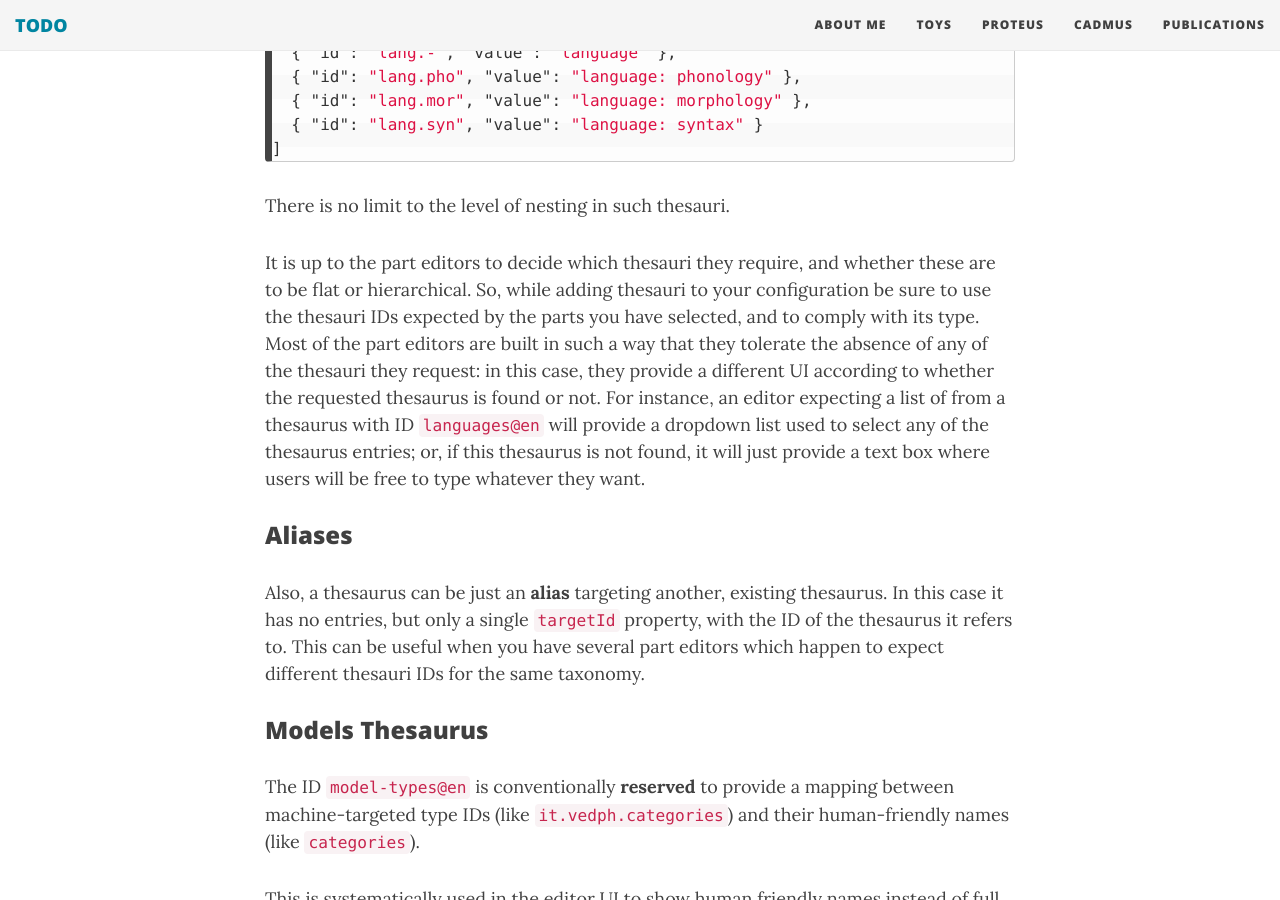
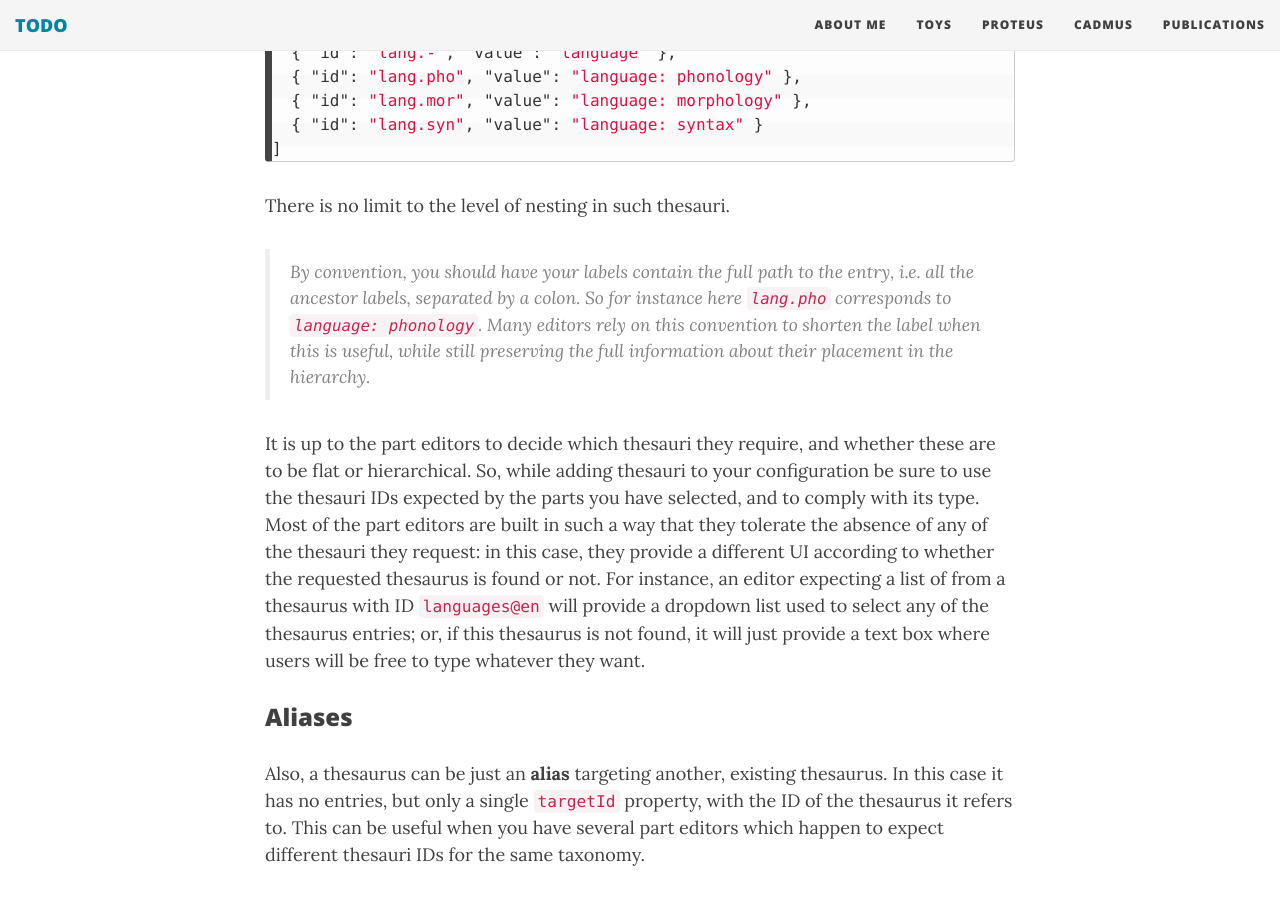
Before and after one commit to Myrmex/overview, a Jekyll site: the page built from cadmus/dev/thesauri-creating.md, in a window 1280 px wide and 900 px high, scrolled down 4263 px. Built offline with Jekyll 4.4.1, drawn with Linux system fonts in a browser that asks for light colours; nearby versions of some CDN libraries.

Commit message:
Update thesauri-creating.md

```diff
--- a/cadmus/dev/thesauri-creating.md
+++ b/cadmus/dev/thesauri-creating.md
@@ -129,6 +129,8 @@ Should you want to have a selectable entry also for the parent language node, yo
 
 There is no limit to the level of nesting in such thesauri.
 
+>By convention, you should have your labels contain the full path to the entry, i.e. all the ancestor labels, separated by a colon. So for instance here `lang.pho` corresponds to `language: phonology`. Many editors rely on this convention to shorten the label when this is useful, while still preserving the full information about their placement in the hierarchy.
+
 It is up to the part editors to decide which thesauri they require, and whether these are to be flat or hierarchical. So, while adding thesauri to your configuration be sure to use the thesauri IDs expected by the parts you have selected, and to comply with its type. Most of the part editors are built in such a way that they tolerate the absence of any of the thesauri they request: in this case, they provide a different UI according to whether the requested thesaurus is found or not. For instance, an editor expecting a list of from a thesaurus with ID `languages@en` will provide a dropdown list used to select any of the thesaurus entries; or, if this thesaurus is not found, it will just provide a text box where users will be free to type whatever they want.
 
 ### Aliases
```
